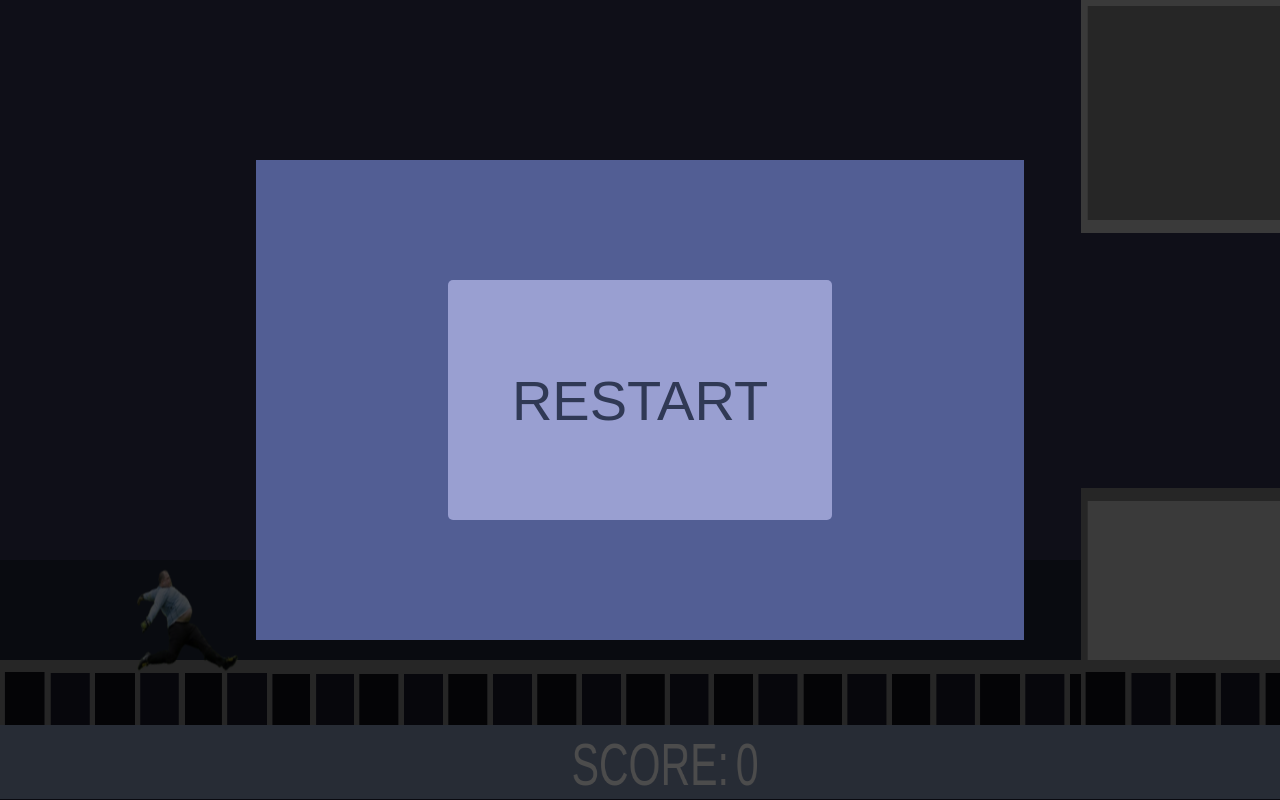
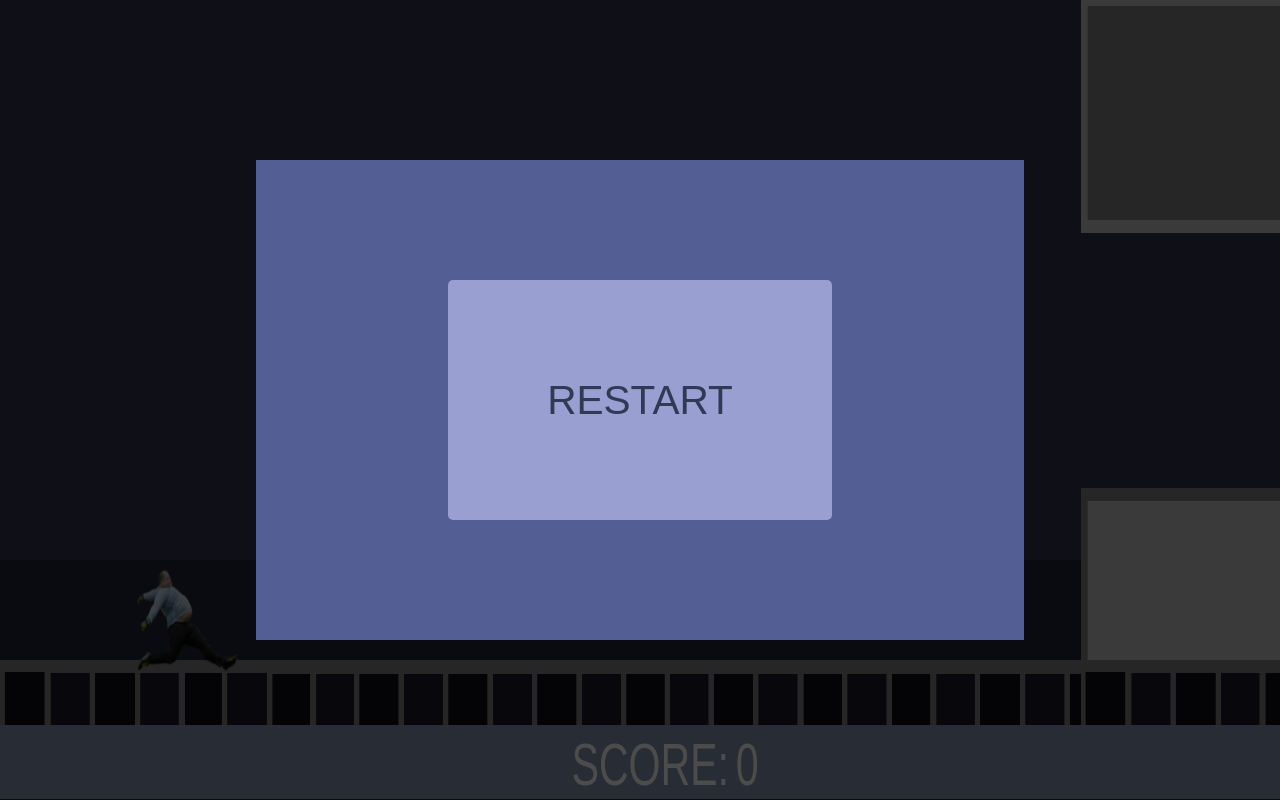
Before and after one commit to vladzalehay/jetpackGames, a plain HTML site: page index.html in a window 1280 px wide. Drawn offline with Linux system fonts and the light colour scheme.

Commit message:
no message

```diff
--- a/index.html
+++ b/index.html
@@ -51,7 +51,7 @@
             position: absolute;
             top: 25%;
             left: 25%;
-            font-size: 56px;
+            font-size: 156%;
             font-family: arial;
             border: none;
             border-radius: 5px 5px;
```
